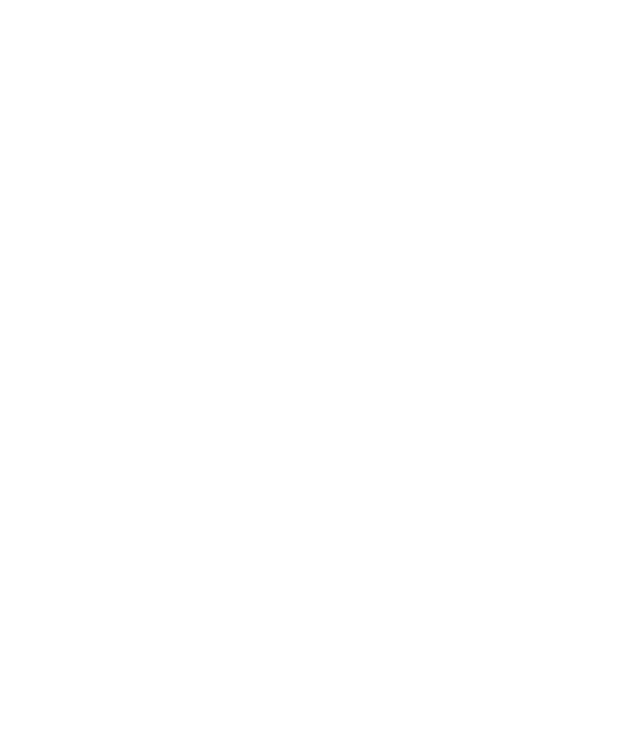
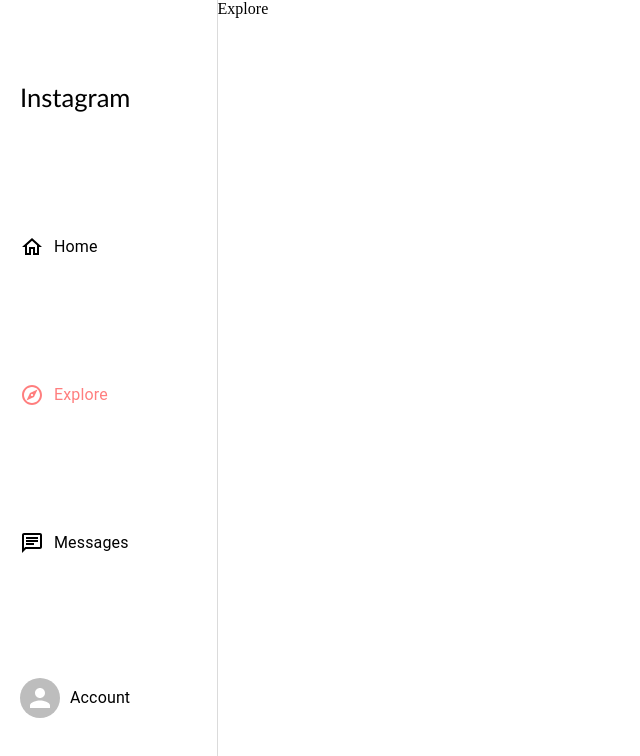
Before and after one commit to RuslanMehdiyev/Instagram-Clone, a React (Vite) app in the folder client/: page /explore in a window 1280 px wide. Before the commit this address had no page. Shown: the top 756 px of the page, without its empty margins (0-640 px from the left). Built offline with nearby package versions, Linux system fonts and the light colour scheme.

Commit message:
Sidebar(header) com. was updated

```diff
--- a/client/src/App.jsx
+++ b/client/src/App.jsx
@@ -8,6 +8,8 @@
 import Explore from "./pages/explore/Explore";
 import Home from "./pages/home/Home";
 import Direct from "./pages/direct/Direct";
+import SavedPosts from "./pages/saved/SavedPosts";
+import Account from "./pages/account/Account";
 
 function App() {
   return (
@@ -19,10 +21,12 @@
           <Route path="/register" element={<Register />} />
         </Route>
 
-        <Route path="/user" element={<ProtectedLayout />}>
+        <Route path="/" element={<ProtectedLayout />}>
           <Route path="home" element={<Home />} />
           <Route path="explore" element={<Explore />} />
           <Route path="direct" element={<Direct />} />
+          <Route path="saved" element={<SavedPosts />} />
+          <Route path="account" element={<Account />} />
         </Route>
       </Routes>
     </>
--- a/client/src/components/header/Sidebar.jsx
+++ b/client/src/components/header/Sidebar.jsx
@@ -1,82 +1,53 @@
-import { styled } from "@mui/system";
 import { Avatar, Box, Typography } from "@mui/material";
-import HomeIcon from "@mui/icons-material/Home";
-import ExploreIcon from "@mui/icons-material/Explore";
-import BookmarkIcon from "@mui/icons-material/Bookmark";
-import MessageIcon from "@mui/icons-material/Message";
+import HomeOutlinedIcon from "@mui/icons-material/HomeOutlined";
+import ExploreOutlinedIcon from "@mui/icons-material/ExploreOutlined";
+import ChatOutlinedIcon from "@mui/icons-material/ChatOutlined";
+import { Link, NavLink } from "react-router-dom";
+import headerStyle from "./sidebar.module.css";
 
 const Sidebar = () => {
-  const SidebarWrapper = styled(Box)({
-    width: "20%",
-    height: "100vh",
-    backgroundColor: "#F5F5F5",
-    padding: "20px",
-    display: "flex",
-    justifyContent: "space-around",
-    flexDirection: "column",
-  });
-
-  const SidebarHeading = styled(Typography)({
-    fontWeight: 700,
-    fontSize: "1.2rem",
-    marginBottom: "20px",
-  });
-
-  const SidebarLinkWrapper = styled(Box)({
-    display: "flex",
-    alignItems: "center",
-    marginBottom: "10px",
-    cursor: "pointer",
-  });
-
-  const SidebarIcon = styled(Box)({
-    marginRight: "10px",
-    display: "flex",
-    alignItems: "center",
-    justifyContent: "center",
-    width: "20px",
-    height: "20px",
-    backgroundColor: "#FFF",
-    borderRadius: "50%",
-  });
-
-  const SidebarLink = styled(Typography)({
-    fontWeight: 500,
-    fontSize: "1rem",
-  });
-
   return (
-    <SidebarWrapper>
-      <SidebarHeading>Instagram</SidebarHeading>
-      <SidebarLinkWrapper>
-        <SidebarIcon>
-          <HomeIcon />
-        </SidebarIcon>
-        <SidebarLink>Home</SidebarLink>
-      </SidebarLinkWrapper>
-      <SidebarLinkWrapper>
-        <SidebarIcon>
-          <ExploreIcon />
-        </SidebarIcon>
-        <SidebarLink>Explore</SidebarLink>
-      </SidebarLinkWrapper>
-      <SidebarLinkWrapper>
-        <SidebarIcon>
-          <BookmarkIcon />
-        </SidebarIcon>
-        <SidebarLink>Saved</SidebarLink>
-      </SidebarLinkWrapper>
-      <SidebarLinkWrapper>
-        <SidebarIcon>
-          <MessageIcon />
-        </SidebarIcon>
-        <SidebarLink>Messages</SidebarLink>
-      </SidebarLinkWrapper>
-      <SidebarLinkWrapper>
+    <Box className={headerStyle.sidebar}>
+      <Link className={headerStyle.logo} to={"/home"}>
+        Instagram
+      </Link>
+      <NavLink
+        className={({ isActive }) =>
+          isActive ? headerStyle.active : headerStyle.link
+        }
+        to={"/home"}
+      >
+        <HomeOutlinedIcon />
+        <Typography className={headerStyle.sidebarLink}>Home</Typography>
+      </NavLink>
+      <NavLink
+        className={({ isActive }) =>
+          isActive ? headerStyle.active : headerStyle.link
+        }
+        to={"/explore"}
+      >
+        <ExploreOutlinedIcon />
+        <Typography className={headerStyle.sidebarLink}>Explore</Typography>
+      </NavLink>
+      <NavLink
+        className={({ isActive }) =>
+          isActive ? headerStyle.active : headerStyle.link
+        }
+        to={"/direct"}
+      >
+        <ChatOutlinedIcon />
+        <Typography className={headerStyle.sidebarLink}>Messages</Typography>
+      </NavLink>
+      <NavLink
+        className={({ isActive }) =>
+          isActive ? headerStyle.active : headerStyle.link
+        }
+        to={"/account"}
+      >
         <Avatar src="" alt="Ruslan" />
-        <SidebarLink>Account</SidebarLink>
-      </SidebarLinkWrapper>
-    </SidebarWrapper>
+        <Typography className={headerStyle.sidebarLink}>Account</Typography>
+      </NavLink>
+    </Box>
   );
 };
 
--- /dev/null
+++ b/client/src/components/header/sidebar.module.css
@@ -0,0 +1,71 @@
+.sidebar {
+  width: 100%;
+  max-width: 17%;
+  height: 100vh;
+  background-color: #ffff;
+  border-right: 1px solid #dbdbdb;
+  padding: 20px;
+  display: flex;
+  justify-content: space-around;
+  flex-direction: column;
+}
+.logo {
+  font-family: "Trebuchet MS", "Lucida Sans Unicode", "Lucida Grande",
+    "Lucida Sans", Arial, sans-serif;
+  font-size: 1.6rem;
+  color: #000;
+}
+.link {
+  color: #000;
+  display: inline-flex;
+  justify-content: center;
+  align-items: center;
+  gap: 10px;
+}
+.active {
+  color: red;
+  opacity: 0.5;
+  display: inline-flex;
+  align-items: center;
+  gap: 10px;
+}
+.sidebarLink {
+  font-weight: 600;
+  font-size: 1rem;
+}
+
+@media only screen and (max-width: 600px) {
+  .sidebar {
+    max-width: 100%;
+    height: auto;
+    display: flex;
+    flex-direction: row;
+    justify-content: space-around;
+    align-items: center;
+    border-bottom: 1px solid #dbdbdb;
+  }
+  .sidebarLink {
+    display: none;
+  }
+}
+@media only screen and (min-width: 600px) and (max-width: 768px) {
+  .sidebar {
+    max-width: 100%;
+    display: flex;
+    flex-direction: row;
+    justify-content: space-between;
+    align-items: center;
+    height: auto;
+    border-bottom: 1px solid #dbdbdb;
+  }
+}
+@media only screen and (min-width: 768px) {
+  .link {
+    justify-content: start;
+    align-items: center;
+  }
+}
+@media only screen and (min-width: 992px) {
+}
+@media only screen and (min-width: 1400px) {
+}
--- /dev/null
+++ b/client/src/pages/account/Account.jsx
@@ -0,0 +1,7 @@
+import React from "react";
+
+function Account() {
+  return <div>Account</div>;
+}
+
+export default Account;
--- a/client/src/pages/explore/Explore.jsx
+++ b/client/src/pages/explore/Explore.jsx
@@ -1,11 +1,4 @@
-import { useEffect } from "react";
-import { api } from "../../network/api";
-
 function Explore() {
-  useEffect(() => {
-    api.getAll("/posts").then((res) => console.log(res));
-  }, []);
-
   return <div>Explore</div>;
 }
 
--- a/client/src/pages/home/Home.jsx
+++ b/client/src/pages/home/Home.jsx
@@ -1,4 +1,11 @@
+import { useEffect } from "react";
+import { api } from "../../network/api";
+
 function Home() {
+  useEffect(() => {
+    api.getAll("/posts").then((res) => console.log(res));
+  }, []);
+
   return <div>Home</div>;
 }
 
--- a/client/src/pages/layouts/ProtectedLayout.jsx
+++ b/client/src/pages/layouts/ProtectedLayout.jsx
@@ -5,7 +5,15 @@
 function ProtectedLayout() {
   return (
     <>
-      <Box width={"100%"} display="flex">
+      <Box
+        width={"100%"}
+        sx={{
+          display: "block", // default to block display for phone and tablet screens
+          "@media screen and (min-width: 770px)": {
+            display: "flex", // switch to flex display for larger screens
+          },
+        }}
+      >
         <Sidebar />
         <Outlet />
       </Box>
--- a/client/src/pages/layouts/PublicLayout.jsx
+++ b/client/src/pages/layouts/PublicLayout.jsx
@@ -5,7 +5,7 @@
 function PublicLayout() {
   const { loginStatus } = useContext(authContext);
 
-  if (loginStatus) return <Navigate to="/user/explore" />;
+  if (loginStatus) return <Navigate to="/home" />;
 
   return (
     <>
--- a/client/src/pages/public/ConfirmCode.jsx
+++ b/client/src/pages/public/ConfirmCode.jsx
@@ -21,7 +21,6 @@
         userId: location.state.userId,
       })
       .then((res) => {
-        console.log(res);
         localStorage.setItem("token", `${res.token}`);
         setLoginStatus(true);
       })
--- /dev/null
+++ b/client/src/pages/saved/SavedPosts.jsx
@@ -0,0 +1,16 @@
+import React from "react";
+import BookmarkBorderOutlinedIcon from "@mui/icons-material/BookmarkBorderOutlined";
+
+function SavedPosts() {
+  return <div>SavedPosts</div>;
+  {
+    /* <NavLink to={"/saved"}>
+        <SidebarIcon>
+          <BookmarkBorderOutlinedIcon />
+        </SidebarIcon>
+        <p>Saved</p>
+      </NavLink> */
+  }
+}
+
+export default SavedPosts;
```
Also changed, not shown: 1 other file (tests, documents, lock files or other folders).
